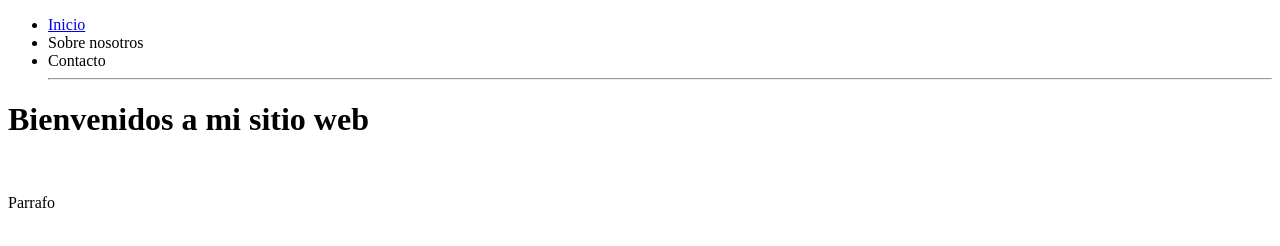
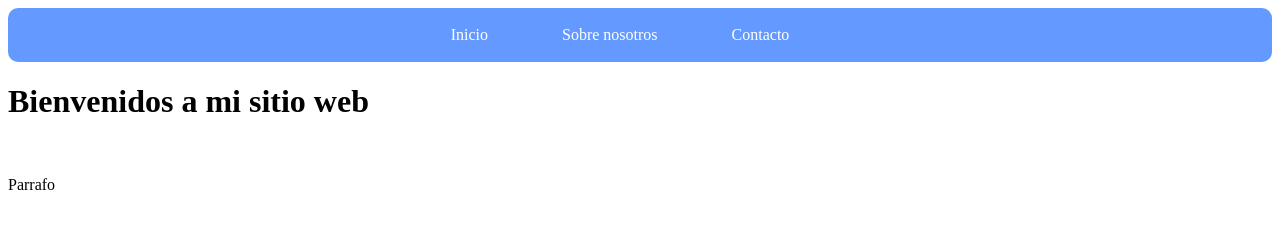
Before and after one commit to PantuflaGaming/ISP-ProyectoWeb, a plain HTML site: page index.html in a window 1280 px wide. Drawn offline with Linux system fonts and the light colour scheme.

Commit message:
Adding a css, favicond and recent changes in html.

```diff
--- a/assets/style/style.css
+++ b/assets/style/style.css
@@ -0,0 +1,36 @@
+nav {
+    background-color: rgb(100, 154, 255); /* Color de fondo del menú */
+    border-radius: 10px; /* Redondear las esquinas del menú */
+    width: 100%;
+    position: relative;
+}
+
+nav ul {
+    list-style: none; /* Quitar las viñetas de la lista */
+    margin: 0; /* Quitar el margen predeterminado de la lista */
+    padding: 8px; /* Quitar el relleno predeterminado de la lista */
+    text-align: center;
+}
+
+nav ul li {
+    display: inline-block; /* Mostrar los elementos del menú en línea */
+    margin-right: 40px; /* Espacio entre los elementos del menú */
+
+}
+
+nav ul li a {
+    color: rgb(255, 255, 255); /* Color del texto del menú */
+    display: block; /* Mostrar el enlace como un bloque para que tenga espacio para el padding */
+    font-size: 16px; /* Tamaño del texto del menú */
+    padding: 10px 15px; /* Espacio alrededor del texto del menú */
+    text-decoration: none; /* Quitar la decoración del enlace */
+}
+nav ul li a:active{
+    background-color: black;
+}
+
+nav ul li a:hover {
+    background-color: rgb(77, 139, 255); /* Color de fondo cuando se pasa el mouse sobre un elemento del menú */
+    color: rgb(255, 255, 255); /* Cambiar el color del texto cuando se pasa el mouse sobre un elemento del menú */
+    transition: background-color 0.2s ease; /* Agregar una transición suave al color de fondo */
+}
--- a/index.html
+++ b/index.html
@@ -4,20 +4,21 @@
     <meta charset="UTF-8">
     <meta http-equiv="X-UA-Compatible" content="IE=edge">
     <meta name="viewport" content="width=device-width, initial-scale=1.0">
-    <title>Proyecto WEB - ISP</title>
+    <link rel="stylesheet" href="assets/style/style.css">
+    <link rel="shortcut icon" href="favicon.ico" type="image/x-icon">
+    <title>ISP N°20</title>
 </head>
 <body>
-    <div>
-        <div>
+    <header>
+        <nav>
             <ul>
                 <!--Inicializamos una barra de navegacion.-->
                 <li><a href="#">Inicio</a></li>
-                <li>Sobre nosotros</li>
-                <li>Contacto</li>
-                <hr>
+                <li><a href="#">Sobre nosotros</a></li>
+                <li><a href="#">Contacto</a></li>
             </ul>
-        </div>
-    </div>
+        </nav>
+    </header>
     <div>
         <div>
             <!--Inicializamos un titulo para nuestra pagina-->
```
Also changed, not shown: favicon.ico (added), favicon.png (added).
